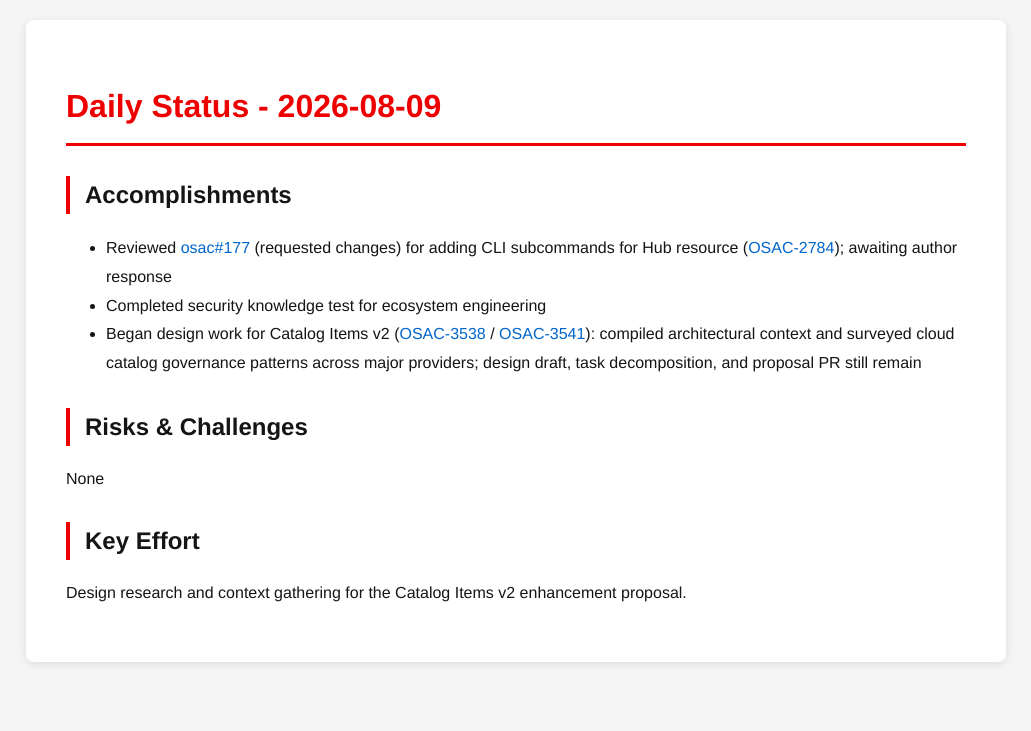
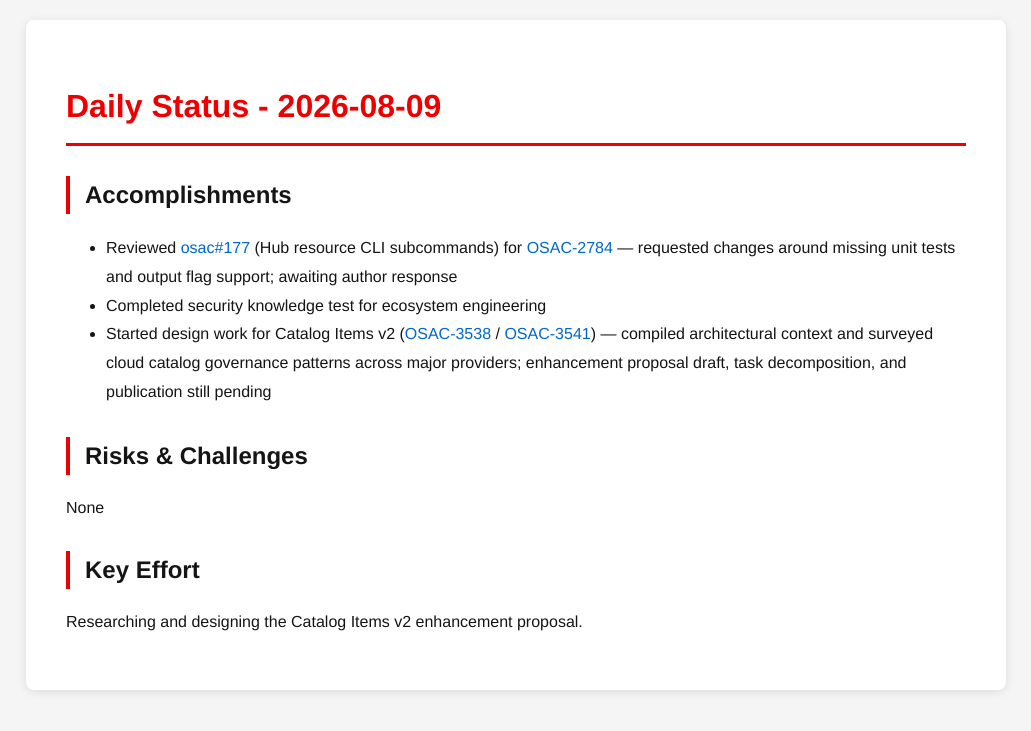
Before and after one commit to tzvatot/daily-status, a Jekyll site: the page built from 2026-08-09.md, in a window 1280 px wide. Shown: the top 731 px of the page, without its empty margins (124-1155 px from the left). Built offline with Jekyll 4.4.1, drawn with Linux system fonts in a browser that asks for light colours.

Commit message:
Daily status update - 2026-08-09

```diff
--- a/2026-08-09.md
+++ b/2026-08-09.md
@@ -7,12 +7,12 @@
 # Daily Status - 2026-08-09
 
 ## Accomplishments
-- Reviewed [osac#177](https://github.com/osac-project/osac/pull/177) (requested changes) for adding CLI subcommands for Hub resource ([OSAC-2784](https://redhat.atlassian.net/browse/OSAC-2784)); awaiting author response
+- Reviewed [osac#177](https://github.com/osac-project/osac/pull/177) (Hub resource CLI subcommands) for [OSAC-2784](https://redhat.atlassian.net/browse/OSAC-2784) — requested changes around missing unit tests and output flag support; awaiting author response
 - Completed security knowledge test for ecosystem engineering
-- Began design work for Catalog Items v2 ([OSAC-3538](https://redhat.atlassian.net/browse/OSAC-3538) / [OSAC-3541](https://redhat.atlassian.net/browse/OSAC-3541)): compiled architectural context and surveyed cloud catalog governance patterns across major providers; design draft, task decomposition, and proposal PR still remain
+- Started design work for Catalog Items v2 ([OSAC-3538](https://redhat.atlassian.net/browse/OSAC-3538) / [OSAC-3541](https://redhat.atlassian.net/browse/OSAC-3541)) — compiled architectural context and surveyed cloud catalog governance patterns across major providers; enhancement proposal draft, task decomposition, and publication still pending
 
 ## Risks & Challenges
 None
 
 ## Key Effort
-Design research and context gathering for the Catalog Items v2 enhancement proposal.
+Researching and designing the Catalog Items v2 enhancement proposal.
```
